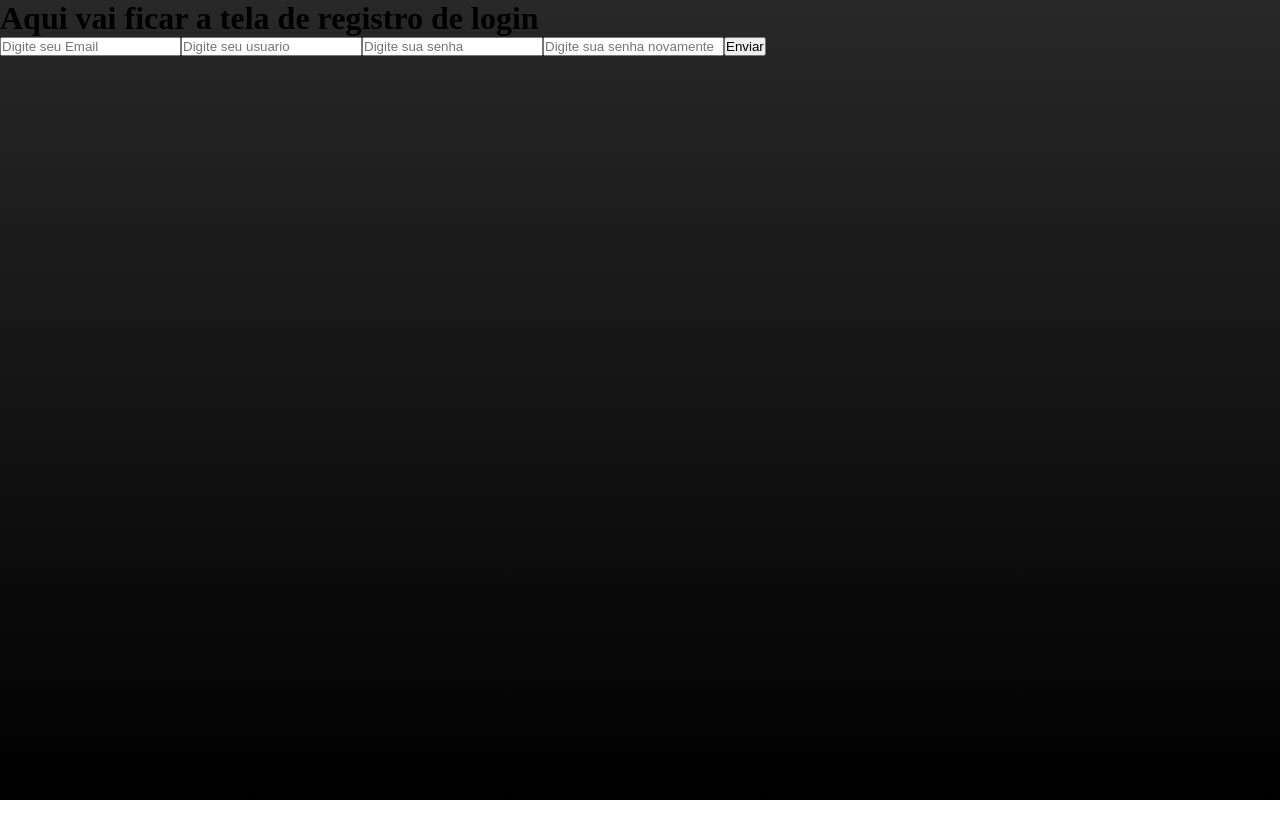
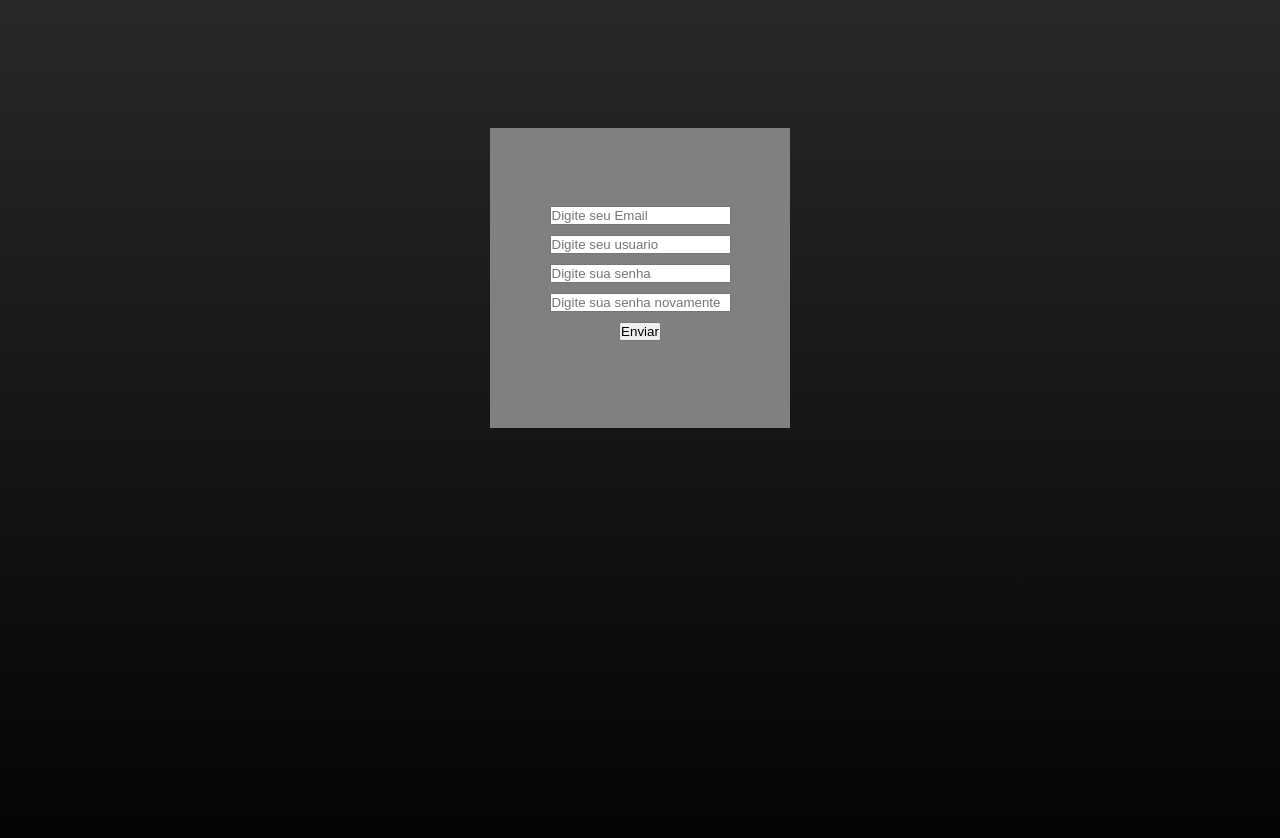
Before and after one commit to l-Eduardo-I/tela-login, a Next.js app: page /Registra in a window 1280 px wide. Shown: the top 838 px of the page. Before the commit the page ends 800 px from the top, so only its background shows below. Built offline with nearby package versions, Linux system fonts and the light colour scheme.

Commit message:
Pending changes exported from your codespace

```diff
--- a/app/Registra/Registra.css
+++ b/app/Registra/Registra.css
@@ -0,0 +1,8 @@
+.registrarmain {
+    display: flex;
+    flex-direction: column;
+    justify-content: center;
+    align-items: center;
+    margin-top: 10%;
+
+}
--- a/app/Registra/page.tsx
+++ b/app/Registra/page.tsx
@@ -4,12 +4,7 @@ import RegistroDeLogin from "@/components/RegistraLogin/RegistraLogin";
 export default function Cadastrarlogin () {
 
     return (
-        <main>
-
-            <h1>
-                Aqui vai ficar a tela de registro de login
-
-            </h1>
+        <main className="registrarmain">
 
             <RegistroDeLogin />
 
--- a/components/RegistraLogin/RegistraLogin.tsx
+++ b/components/RegistraLogin/RegistraLogin.tsx
@@ -5,13 +5,17 @@ import "./Registralogin.css";
 
 export default function RegistroDeLogin() {
 
+    //Declaração de variaveis
     const [email, setEmail] = useState("");
     const [user, setUser] = useState("");
     const [senha, setSenha] = useState("");
     const [confirmaSenha, setConfirmaSenha] = useState("");
     const [alert, setAlert] = useState("");
     const [validation, setValidation] = useState(false);
+    const emailValido = /^[^\s@]+@[^\s@]+\.[^\s@]+$/;
+    const [usuarios, serUsuarios] = useState([]);
 
+    //Função que valida Login
     function validalogin() {
         if (email.trim() === "" ||
             user.trim() === "" ||
@@ -24,6 +28,13 @@ export default function RegistroDeLogin() {
             return;
         }
 
+        //Verifica se o Email atende os requisitos
+        if (!emailValido.test(email)) {
+            setAlert("Digite um email Valido.")
+            return;
+        }
+
+        //Verifica se a senha é igual a confirmação.
         if (senha !== confirmaSenha) {
             setAlert("As senhas devem ser iguais");
             setEmail("");
@@ -32,9 +43,16 @@ export default function RegistroDeLogin() {
             setConfirmaSenha("");
             return;
         }
+
+        //const usuarioExistente = usuarios.some(
+        //    (usuario) => usuario.user === user
+        //);
+
+        //Se passar pelos filtros o usuário é cadastrado.
         setAlert("Sucesso!");
 
-        const usuarios = {
+        //Const que está armazenado os dados de login em formato de Objeto.
+        const novoUsuarios = {
             email,
             user,
             senha,
@@ -47,7 +65,7 @@ export default function RegistroDeLogin() {
                 hora: new Date().getHours(),
             }
         }
-        console.log(usuarios);
+        console.log(novoUsuarios);
 
     }
     return (
--- a/components/RegistraLogin/Registralogin.css
+++ b/components/RegistraLogin/Registralogin.css
@@ -0,0 +1,12 @@
+.cadastroContainer {
+    background-color: gray;
+    width: 300px;
+    height: 300px;
+
+    display: flex;
+    flex-direction: column;
+    justify-content: center;
+    align-items: center;
+
+    gap: 10px;
+}
```
